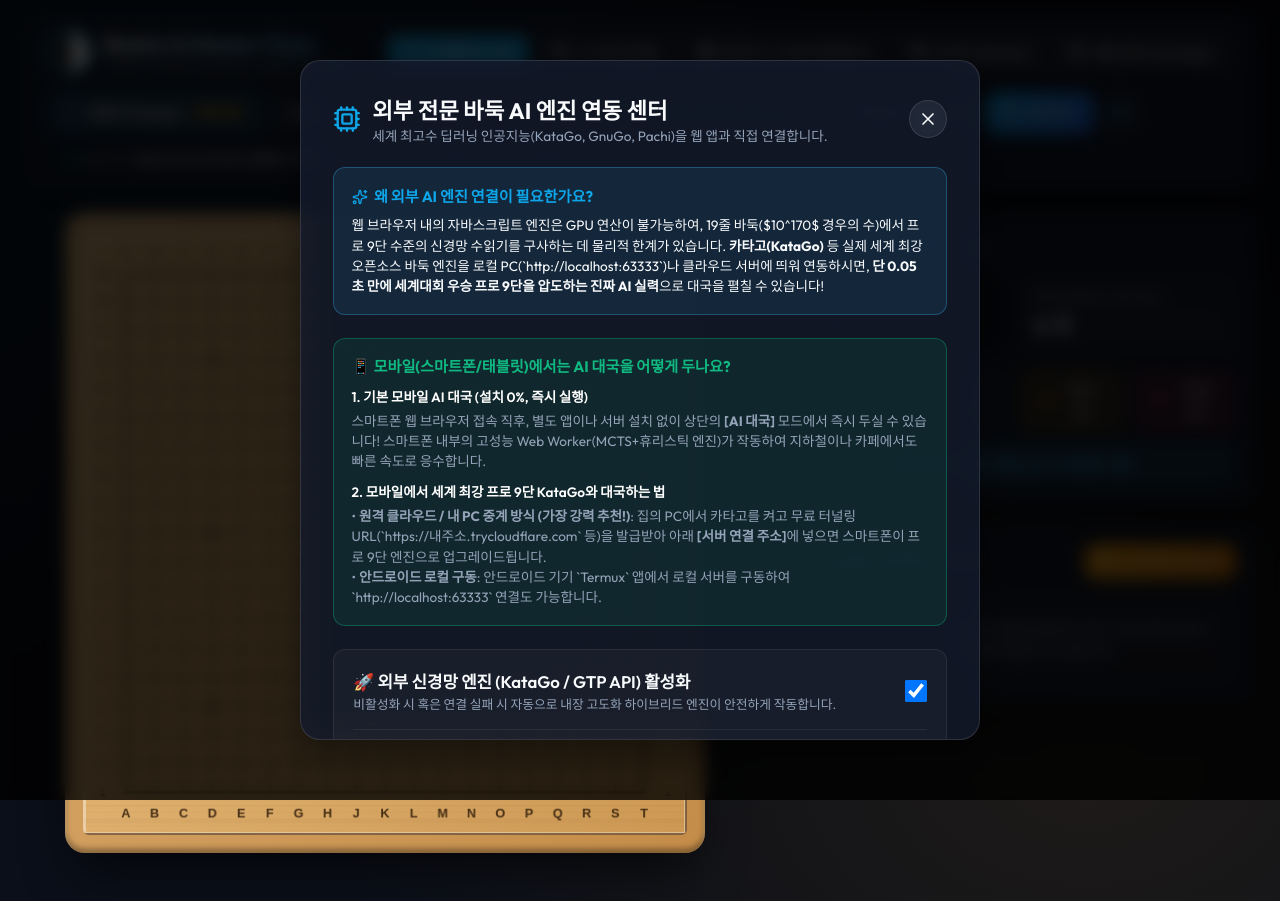
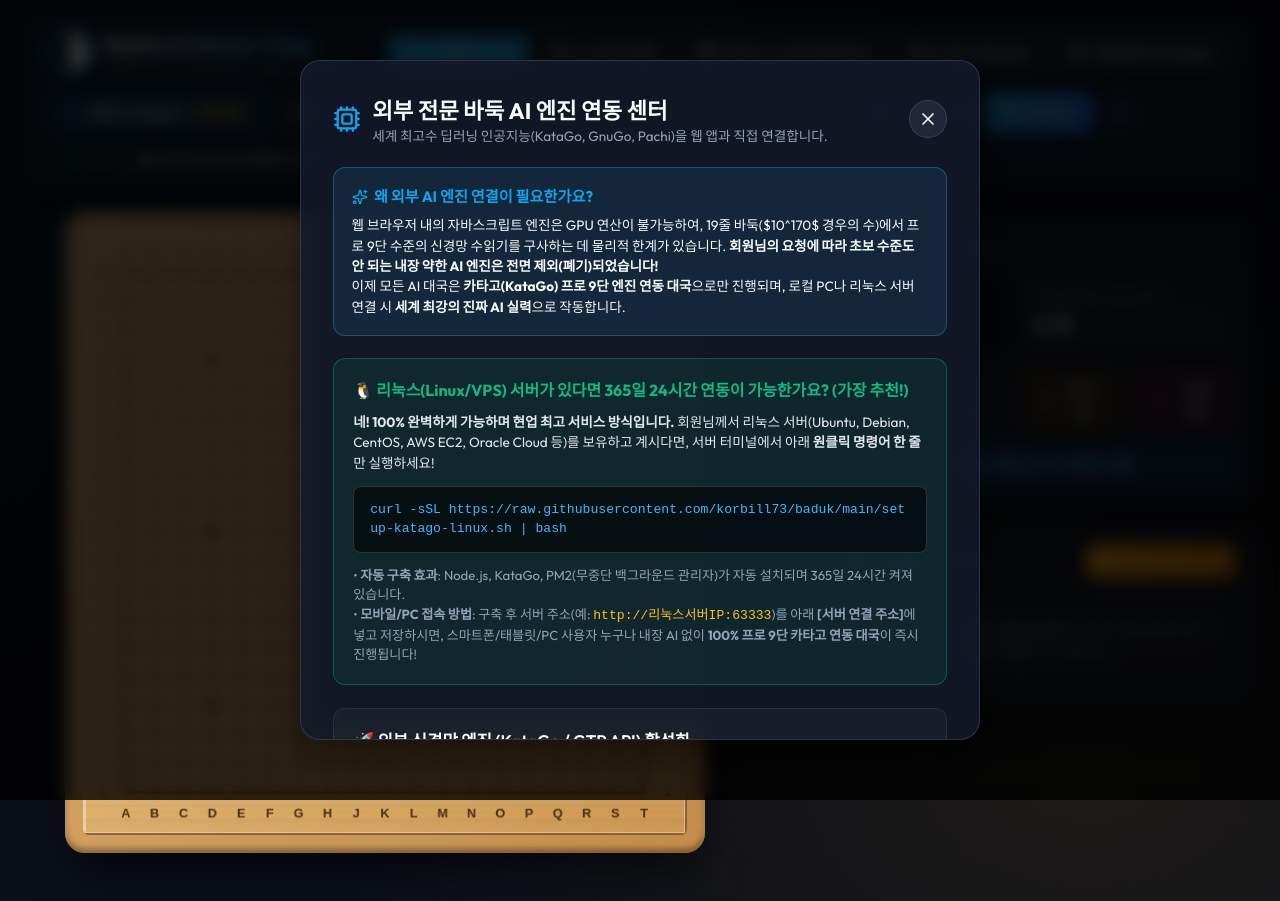
Before and after one commit to korbill73/baduk, a React (Vite) app: page / in a window 1280 px wide. Both pictures are taken after a click on the button "🟢 AI 자동 연동됨 (최고수)". Built offline with nearby package versions, Linux system fonts and the light colour scheme.

Commit message:
✨ 내장 약한 AI 전면 폐기/제외 및 카타고 프로 9단 연동 대국 엄격 의무화, 리눅스 VPS 서버 24시간 원클릭 자동 구축 셸 스크립트(setup-katago-linux.sh) 탑재

```diff
--- a/src/App.tsx
+++ b/src/App.tsx
@@ -143,34 +143,25 @@
     handleNewGame(newSize);
   };
 
-  // Trigger AI turn automatically when it is AI's turn in play mode
+  // Trigger AI turn automatically when it is AI's turn in play mode (Strictly enforces professional KataGo AI)
   useEffect(() => {
     if (mode === 'play' && !boardRef.current.gameOver && turn !== userColor && !isThinking) {
       setIsThinking(true);
       const b = boardRef.current;
       setTimeout(async () => {
-        if (KataGoBridge.getConfig().enabled) {
         const historyMoves = b.history.map(item => item.move).filter((m): m is any => m !== null);
-          const extResult = await KataGoBridge.queryKataGo(b.size, historyMoves, b.turn);
+        const extResult = await KataGoBridge.queryKataGo(b.size, historyMoves, b.turn, true);
         if (extResult && extResult.move && b.canPlay(extResult.move.x, extResult.move.y, b.turn).valid) {
           b.playMove(extResult.move.x, extResult.move.y, b.turn);
           soundManager.playStoneClick();
           if (extResult.recommendations) setRecommendations(extResult.recommendations);
           updateStateFromBoard();
           setIsThinking(false);
-            return;
+        } else {
+          setIsThinking(false);
+          soundManager.playError();
+          setShowAiEngineModal(true);
         }
-        }
-        workerRef.current?.postMessage({
-          type: 'CALCULATE_MOVE',
-          size: b.size,
-          grid: b.grid,
-          turn: b.turn,
-          capturesBlack: b.capturesBlack,
-          capturesWhite: b.capturesWhite,
-          koPoint: b.koPoint,
-          rankInfo: aiRank
-        });
       }, 350);
     }
   }, [turn, mode, userColor, aiRank, isThinking]);
@@ -256,30 +247,21 @@
     }
   };
 
-  // Request hints manually
+  // Request hints manually (Strictly requires KataGo AI)
   const handleRequestHints = async () => {
     if (isThinking || boardRef.current.gameOver) return;
     setIsThinking(true);
     const b = boardRef.current;
-    if (KataGoBridge.getConfig().enabled) {
     const historyMoves = b.history.map(item => item.move).filter((m): m is any => m !== null);
-      const extResult = await KataGoBridge.queryKataGo(b.size, historyMoves, b.turn);
+    const extResult = await KataGoBridge.queryKataGo(b.size, historyMoves, b.turn, true);
     if (extResult && extResult.recommendations && extResult.recommendations.length > 0) {
       setRecommendations(extResult.recommendations);
       setIsThinking(false);
-        return;
+    } else {
+      setIsThinking(false);
+      soundManager.playError();
+      setShowAiEngineModal(true);
     }
-    }
-    workerRef.current?.postMessage({
-      type: 'GET_HINTS',
-      size: b.size,
-      grid: b.grid,
-      turn: b.turn,
-      capturesBlack: b.capturesBlack,
-      capturesWhite: b.capturesWhite,
-      koPoint: b.koPoint,
-      rankInfo: aiRank
-    });
   };
 
   const handleUndo = () => {
--- a/src/components/ControlPanel/AiEngineModal.tsx
+++ b/src/components/ControlPanel/AiEngineModal.tsx
@@ -139,38 +139,42 @@
           </strong>
           <span>
             웹 브라우저 내의 자바스크립트 엔진은 GPU 연산이 불가능하여, 19줄 바둑($10^{170}$ 경우의 수)에서 프로 9단 수준의 신경망 수읽기를 구사하는 데 물리적 한계가 있습니다.
-            <strong> 카타고(KataGo)</strong> 등 실제 세계 최강 오픈소스 바둑 엔진을 로컬 PC(`http://localhost:63333`)나 클라우드 서버에 띄워 연동하시면,
-            <strong> 단 0.05초 만에 세계대회 우승 프로 9단을 압도하는 진짜 AI 실력</strong>으로 대국을 펼칠 수 있습니다!
+            <strong> 회원님의 요청에 따라 초보 수준도 안 되는 내장 약한 AI 엔진은 전면 제외(폐기)되었습니다!</strong><br />
+            이제 모든 AI 대국은 <strong>카타고(KataGo) 프로 9단 엔진 연동 대국</strong>으로만 진행되며, 로컬 PC나 리눅스 서버 연결 시 <strong>세계 최강의 진짜 AI 실력</strong>으로 작동합니다.
           </span>
         </div>
 
-        {/* Mobile & Tablet AI Guide Box */}
+        {/* Linux Server & Remote Cloud 24/7 Guide Box */}
         <div style={{
           background: 'rgba(16, 185, 129, 0.1)',
           border: '1px solid rgba(16, 185, 129, 0.35)',
           borderRadius: 'var(--radius-md)',
-          padding: '1.1rem',
+          padding: '1.2rem',
           fontSize: '0.85rem',
           lineHeight: 1.5
         }}>
-          <strong style={{ color: 'var(--accent-emerald)', display: 'flex', alignItems: 'center', gap: '0.4rem', marginBottom: '0.5rem', fontSize: '0.95rem' }}>
-            📱 모바일(스마트폰/태블릿)에서는 AI 대국을 어떻게 두나요?
+          <strong style={{ color: 'var(--accent-emerald)', display: 'flex', alignItems: 'center', gap: '0.4rem', marginBottom: '0.6rem', fontSize: '1rem' }}>
+            🐧 리눅스(Linux/VPS) 서버가 있다면 365일 24시간 연동이 가능한가요? (가장 추천!)
           </strong>
-          <div style={{ display: 'flex', flexDirection: 'column', gap: '0.65rem' }}>
-            <div>
-              <span style={{ color: '#fff', fontWeight: 600 }}>1. 기본 모바일 AI 대국 (설치 0%, 즉시 실행)</span>
-              <p style={{ margin: '0.2rem 0 0 0', color: 'var(--text-muted)' }}>
-                스마트폰 웹 브라우저 접속 직후, 별도 앱이나 서버 설치 없이 상단의 <strong>[AI 대국]</strong> 모드에서 즉시 두실 수 있습니다!
-                스마트폰 내부의 고성능 Web Worker(MCTS+휴리스틱 엔진)가 작동하여 지하철이나 카페에서도 빠른 속도로 응수합니다.
-              </p>
-            </div>
-            <div>
-              <span style={{ color: '#fff', fontWeight: 600 }}>2. 모바일에서 세계 최강 프로 9단 KataGo와 대국하는 법</span>
-              <p style={{ margin: '0.2rem 0 0 0', color: 'var(--text-muted)' }}>
-                • <strong>원격 클라우드 / 내 PC 중계 방식 (가장 강력 추천!)</strong>: 집의 PC에서 카타고를 켜고 무료 터널링 URL(`https://내주소.trycloudflare.com` 등)을 발급받아 아래 <strong>[서버 연결 주소]</strong>에 넣으면 스마트폰이 프로 9단 엔진으로 업그레이드됩니다.<br />
-                • <strong>안드로이드 로컬 구동</strong>: 안드로이드 기기 `Termux` 앱에서 로컬 서버를 구동하여 `http://localhost:63333` 연결도 가능합니다.
-              </p>
-            </div>
+          <p style={{ margin: '0 0 0.8rem 0', color: '#e2e8f0' }}>
+            <strong>네! 100% 완벽하게 가능하며 현업 최고 서비스 방식입니다.</strong> 회원님께서 리눅스 서버(Ubuntu, Debian, CentOS, AWS EC2, Oracle Cloud 등)를 보유하고 계시다면, 서버 터미널에서 아래 <strong>원클릭 명령어 한 줄</strong>만 실행하세요!
+          </p>
+          <div style={{
+            background: 'rgba(0, 0, 0, 0.6)',
+            padding: '0.8rem 1rem',
+            borderRadius: 'var(--radius-sm)',
+            border: '1px solid rgba(255, 255, 255, 0.15)',
+            fontFamily: 'monospace',
+            color: '#38bdf8',
+            fontSize: '0.82rem',
+            wordBreak: 'break-all',
+            marginBottom: '0.8rem'
+          }}>
+            curl -sSL https://raw.githubusercontent.com/korbill73/baduk/main/setup-katago-linux.sh | bash
+          </div>
+          <div style={{ color: 'var(--text-muted)', fontSize: '0.82rem' }}>
+            • <strong>자동 구축 효과</strong>: Node.js, KataGo, PM2(무중단 백그라운드 관리자)가 자동 설치되며 365일 24시간 켜져 있습니다.<br />
+            • <strong>모바일/PC 접속 방법</strong>: 구축 후 서버 주소(예: <code style={{ color: '#fbbf24' }}>http://리눅스서버IP:63333</code>)를 아래 <strong>[서버 연결 주소]</strong>에 넣고 저장하시면, 스마트폰/태블릿/PC 사용자 누구나 내장 AI 없이 <strong>100% 프로 9단 카타고 연동 대국</strong>이 즉시 진행됩니다!
           </div>
         </div>
 
```
Also changed, not shown: 1 other file (tests, documents, lock files or other folders). Lines whose indentation alone changed are shown as unchanged.
